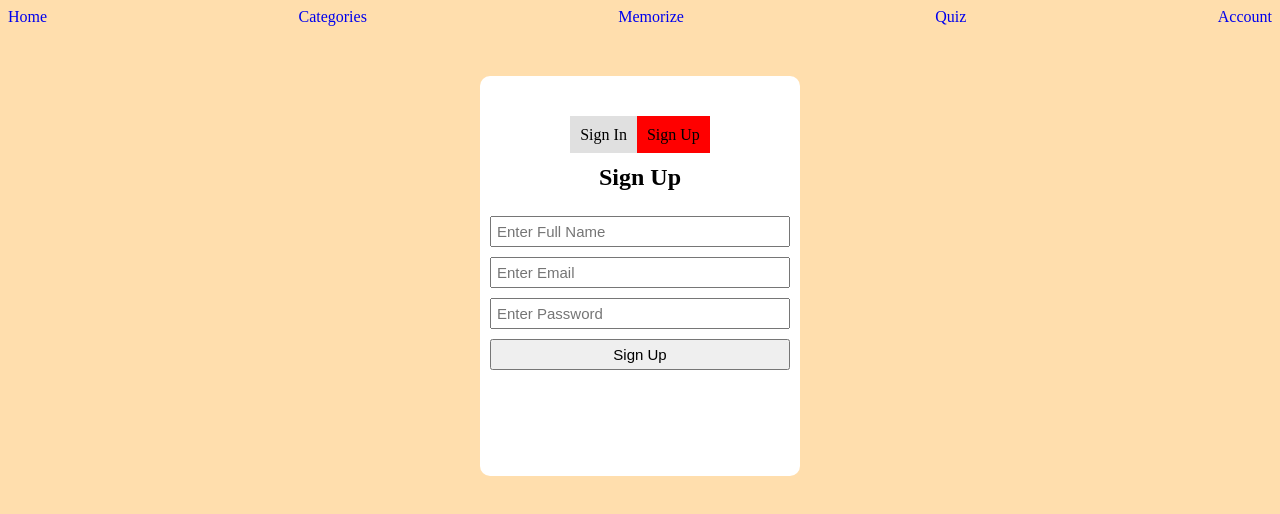
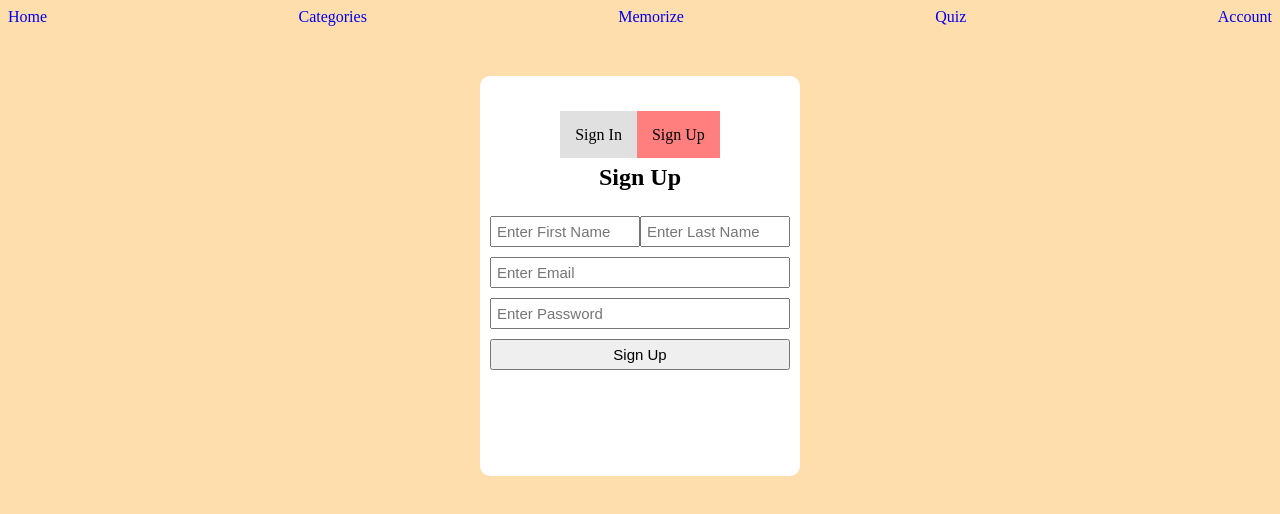
Before and after one commit to rickys93/learning-app-client, a React (Vite) app: page /account in a window 1280 px wide. Both pictures are taken after a click on the link "Sign Up". Shown: the top 514 px of the page. Built offline with nearby package versions, Linux system fonts and the light colour scheme.

Commit message:
Add log in/sign up functionality

```diff
--- a/src/App.jsx
+++ b/src/App.jsx
@@ -1,4 +1,4 @@
-import React from "react";
+import React, { createContext, useState } from "react";
 import { Route, Routes } from "react-router-dom";
 import { NavBar } from "./components";
 
@@ -6,16 +6,25 @@ import {Account, NotFound, LandingPage, FlashcardPage, Categories} from "./pages
 
 import "./index.css";
 
+export const UserContext = createContext()
+
 export default function App() {
+  const [user, setUser] = useState({})
+  const contextValue = {
+    user, setUser
+  }
+  console.log('user', user)
   return (
+    <UserContext.Provider value={contextValue}>
       <Routes>
-      <Route path="/" element={<NavBar />}>
+        <Route path="/" element={<NavBar user={user} />}>
           <Route index element={<LandingPage />} />
           <Route path="categories" element={<Categories />} />
-        <Route path="/account" element={<Account />} />
+          <Route path="/account" element={<Account/>} />
           <Route path="/flashcards" element={<FlashcardPage />} />
           <Route path="*" element={<NotFound />} />
         </Route>
       </Routes>
+    </UserContext.Provider>
   );
 }
--- a/src/pages/Account/index.jsx
+++ b/src/pages/Account/index.jsx
@@ -1,23 +1,77 @@
-import React, { useState } from "react";
+import React, { useState, useContext } from "react";
+import { useNavigate } from "react-router-dom";
+import { UserContext } from "../../App";
 
 import './style.css'
 
+
+
 export default function Account() {
+    const {user, setUser} = useContext(UserContext)
     const [showLogin, setShowLogin] = useState(true)
     const [signInEmail, setSignInEmail] = useState("");
     const [signInPassword, setSignInPassword] = useState("");
-    const [fullName, setFullName] = useState("");
+    const [firstName, setFirstName] = useState("");
+    const [lastName, setLastName] = useState("");
     const [signUpEmail, setSignUpEmail] = useState("");
     const [signUpPassword, setSignUpPassword] = useState("");
-    const [repeatPassword, setRepeatPassword] = useState("");
+
+    const navigate = useNavigate()
 
     const handleTabClick = (isLoginTab) => {
         setShowLogin(isLoginTab)
     }
 
-    const handleSubmit = (e) => {
+    const handleSignin = async (e) => {
         // Handles the sign-in/sign-up input logic
         e.preventDefault();
+        const options = {
+            method:"POST",
+            headers: {
+                Accept: "application/json",
+                "Content-Type": "application/json",
+            },
+            body: JSON.stringify({
+                email:signInEmail,
+                password:signInPassword
+            })
+        }
+        const response = await fetch("http://localhost:3000/users/login", options)
+        if (response.status === 200) {
+            const data = await response.json()
+            // now set user details to user and navigate to main page
+            setUser(data.user)
+            console.log('user.token', user.token)
+            localStorage.setItem("token", user.token)
+            navigate("/")
+        }
+    };
+
+    const handleSignup = async (e) => {
+        // Handles the sign-in/sign-up input logic
+        e.preventDefault();
+        const options = {
+            method:"POST",
+            headers: {
+                Accept: "application/json",
+                "Content-Type": "application/json",
+            },
+            body: JSON.stringify({
+                first_name:firstName,
+                last_name:lastName,
+                email:signUpEmail,
+                password:signUpPassword
+            })
+        }
+        const response = await fetch("http://localhost:3000/users/register", options)
+        if (response.status === 201) {
+            const data = await response.json()
+            // now set user details to user and navigate to main page
+            setUser(data.user)
+            localStorage.setItem("token", user.token)
+            navigate("/")
+        }
+
     };
 
     return (
@@ -43,7 +97,7 @@ export default function Account() {
                 </ul>
                 <div className="tab-content">
                     <div className={`signin ${showLogin ? "" : "display-none"}`}>
-                        <form onSubmit={handleSubmit}>
+                        <form onSubmit={handleSignin}>
                             <h2>Sign In</h2>
                             <label
                                 htmlFor="sign-in-email"
@@ -78,19 +132,35 @@ export default function Account() {
                     </div>
                     <div className={`signup ${showLogin ? "display-none" : ""}`}>
                         <h2>Sign Up</h2>
-                        <form>
+                        <form
+                            onSubmit={handleSignup}
+                        >
+                            <div className="name-inputs">
                                 <label
-                                htmlFor="full-name"
+                                    htmlFor="first-name"
                                     className="visually-hidden">
-                                    Full Name:
+                                        First Name:
                                 </label>
                                 <input
                                     type="text"
-                                id="full-name"
-                                value={fullName}
-                                onChange={(e) => setFullName(e.target.value)}
-                                placeholder={"Enter Full Name"}
+                                    id="first-name"
+                                    value={firstName}
+                                    onChange={(e) => setFirstName(e.target.value)}
+                                    placeholder={"Enter First Name"}
                                 />
+                                <label
+                                    htmlFor="last-name"
+                                    className="visually-hidden">
+                                        Last Name:
+                                </label>
+                                <input
+                                    type="text"
+                                    id="last-name"
+                                    value={lastName}
+                                    onChange={(e) => setLastName(e.target.value)}
+                                    placeholder={"Enter Last Name"}
+                                />
+                            </div>
 
                             <label
                                 htmlFor="sign-up-email"
--- a/src/pages/Account/style.css
+++ b/src/pages/Account/style.css
@@ -29,11 +29,20 @@ button {
     margin: 5px 0;
 }
 
+.name-inputs {
+    display: flex;
+}
+
+.name-inputs input {
+    width: 50%;
+}
+
 .tab-group {
     margin: 0;
     padding-left: 0;
     display: flex;
     justify-content: center;
+    width: 100%;
 }
 
 .tab-group li {
@@ -41,7 +50,12 @@ button {
 }
 
 .tab-group a {
-    padding: 10px;
+    cursor: pointer;
+    padding: 15px;
+}
+
+.tab-group a:hover {
+    opacity: 0.8;
 }
 
 .tab-content h2 {
@@ -53,7 +67,7 @@ button {
 }
 
 .tab.active {
-    background-color: red;
+    background-color: rgb(255, 127, 127);
 }
 
 .visually-hidden {
```
Lines whose indentation alone changed are shown as unchanged.
